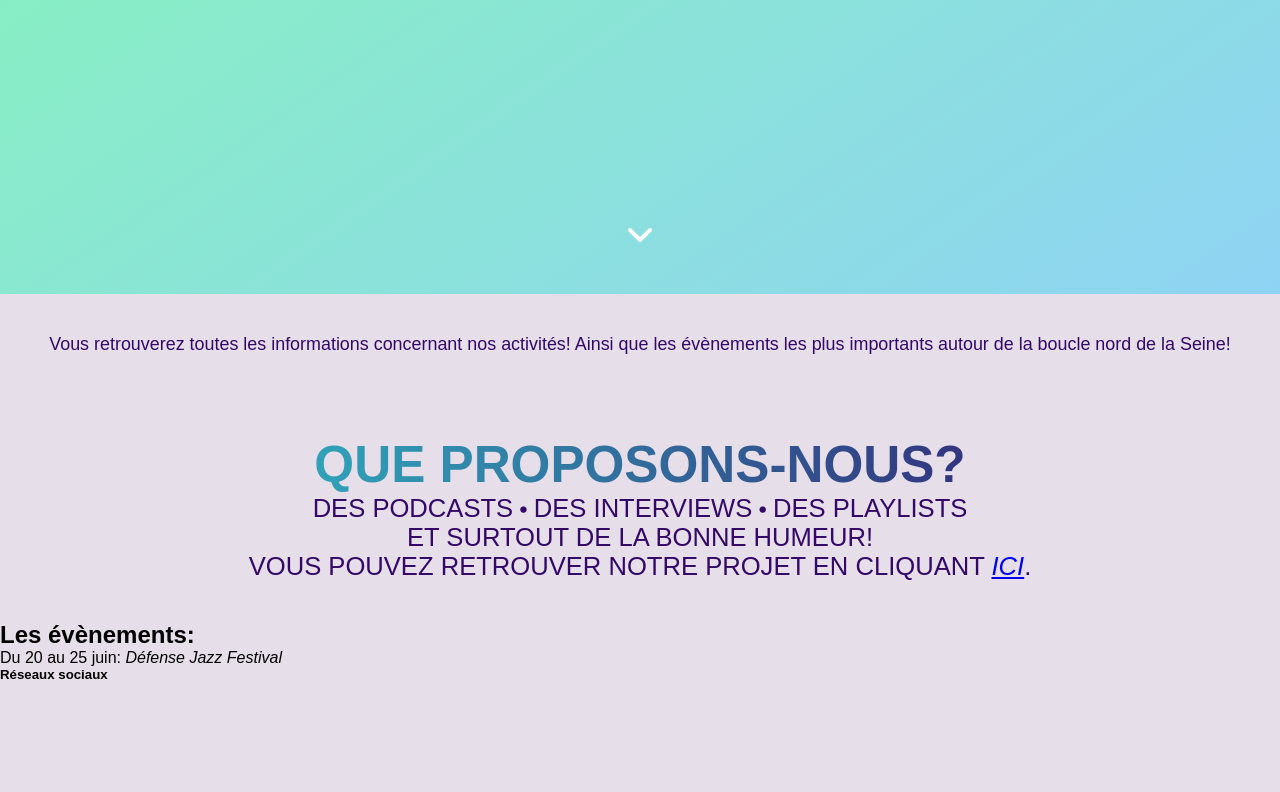
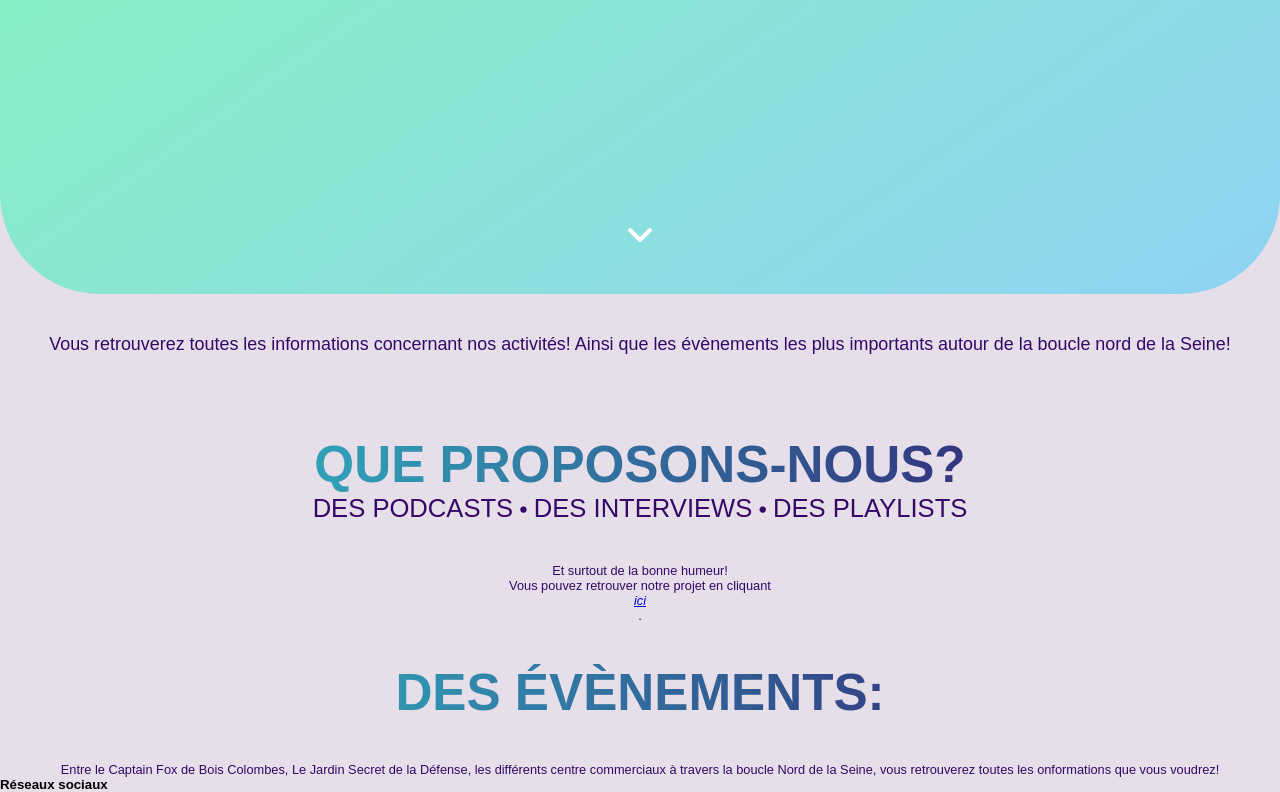
Before and after one commit to Le-Jy/Sequana-Media, a plain HTML site: page index.html in a window 1280 px wide. Shown: the part 506-1298 px from the top of the page. Before the commit the page ends 1188 px from the top, so only its background shows below. Drawn offline with Linux system fonts and the light colour scheme; a web font is replaced by a local one.

Commit message:
scrollbar update

```diff
--- a/index.html
+++ b/index.html
@@ -25,15 +25,17 @@
 		<section class="section-content">
 			<h2>Que proposons-nous?</h2>
 			<p>Des podcasts <i class="fa-solid fa-circle"></i> Des interviews <i class="fa-solid fa-circle"></i> Des playlists</p>
+		</section>
 			<p class="p2-section-content">Et surtout de la bonne humeur!<br />
 				Vous pouvez retrouver notre projet en cliquant <a href="projet.html"><em>ici</em></a>.</p>
+		<section class="section-content">
+			<h2>Des évènements:</h2>
 		</section>
+			<p class="p2-section-content">
+				Entre le Captain Fox de Bois Colombes, Le Jardin Secret de la Défense, les différents centre commerciaux à travers la boucle Nord de la Seine,
+				vous retrouverez toutes les onformations que vous voudrez!
+			</p>
 
-			<h2>Les évènements:</h2>
-			<ul>
-				<li>Du 20 au 25 juin: <a hr,ef="https://ladefensejazzfestival.hauts-de-seine.fr"><em>Défense Jazz Festival</em></a></li>
-
-			</ul>
 
 
 		<footer>
--- a/styles/style.css
+++ b/styles/style.css
@@ -1,12 +1,16 @@
 @import url('https://fonts.googleapis.com/css2?family=Akshar:wght@300;400;500;600;700&display=swap');
 @import url('https://fonts.googleapis.com/css2?family=Fascinate&display=swap');
 
+::-webkit-scrollbar {
+  display: none;
+}
 html, body {
   margin: 0;
   padding: 0;
   width: 100%;
   height: 100%;
   font-family: 'Akshar', sans-serif;
+  scrollbar-width: none;
 }
 
 body {
@@ -19,6 +23,7 @@ h1, h2, h3, h4, h5, h6, p, span, section, div, ul, li, ol, a, footer, header, na
 }
 
 
+
 .header-content {
   position: relative;
   display: flex;
@@ -28,6 +33,7 @@ h1, h2, h3, h4, h5, h6, p, span, section, div, ul, li, ol, a, footer, header, na
   justify-content: center;
   text-align: center;
   background: linear-gradient(145deg, #84fab0, #8fd3f4);
+  border-radius: 100px;
 }
 
 .header-content h1{
@@ -85,11 +91,14 @@ h1, h2, h3, h4, h5, h6, p, span, section, div, ul, li, ol, a, footer, header, na
   font-weight: normal ;
   color :#330867;
 }
-.section-content p2-section-content {
+.p2-section-content {
   position: relative;
   font-size: 1vw;
   user-select: none;
-  text-transform: uppercase;
+  display: flex;
+  flex-direction: column;
+  justify-content: center;
+  text-align: center;
   font-weight: normal ;
   color :#330867;
 }
@@ -114,6 +123,10 @@ h1, h2, h3, h4, h5, h6, p, span, section, div, ul, li, ol, a, footer, header, na
   .section-content p{
     font-size: 2vh;
   }
+  .p2-section-content{
+    font-size: 1vh;
+  }
+
 }
 
 @keyframes toi {
```
